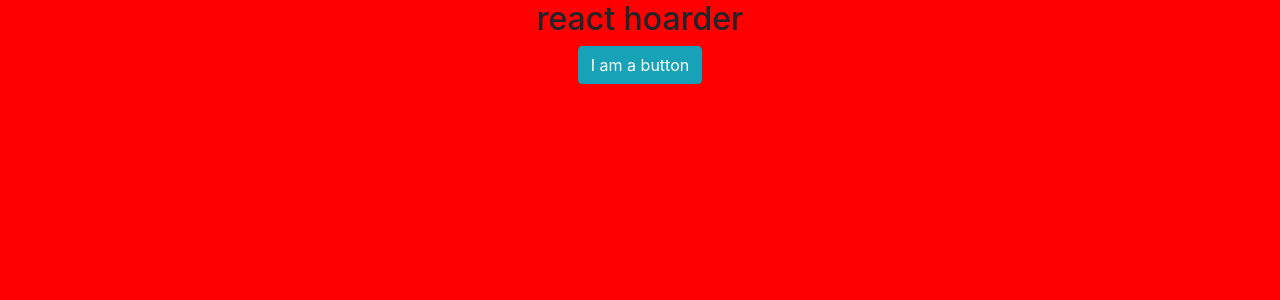
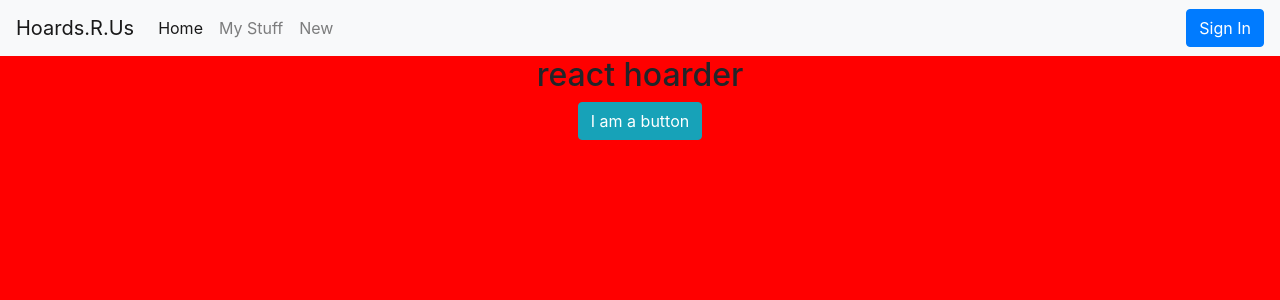
Before and after one commit to medlenmage/react-hoarder, a React (Create React App) app: page / in a window 1280 px wide. Shown: the top 300 px of the page. Built offline with nearby package versions, Linux system fonts and the light colour scheme; no server answers.

Commit message:
finished navbar and auth

```diff
--- a/package.json
+++ b/package.json
@@ -13,7 +13,7 @@
     "prop-types": "^15.7.2",
     "react": "^16.13.1",
     "react-dom": "^16.13.1",
-    "react-scripts": "3.4.1"
+    "react-scripts": "^3.4.3"
   },
   "scripts": {
     "start": "react-scripts start",
@@ -36,6 +36,7 @@
     ]
   },
   "devDependencies": {
-    "eslint-config-airbnb-base": "^14.2.0"
+    "eslint-config-airbnb-base": "^14.2.0",
+    "node-sass": "^4.14.1"
   }
 }
--- a/src/App/App.js
+++ b/src/App/App.js
@@ -1,10 +1,44 @@
 import React from 'react';
+import firebase from 'firebase/app';
+import 'firebase/auth';
+import fbConnection from '../helpers/data/connections';
 import './App.scss';
+import MyNavbar from '../components/MyNavbar/MyNavbar';
+
+fbConnection();
 
 class App extends React.Component {
+  state = {
+    authed: false,
+  }
+
+  componentDidMount() {
+    this.removeListener = firebase.auth().onAuthStateChanged((user) => {
+      if (user) {
+        this.setState({ authed: true });
+      } else {
+        this.setState({ authed: false });
+      }
+    });
+  }
+
+  componentWillUnmount() {
+    this.removeListener();
+  }
+
   render() {
+    const { authed } = this.state;
+
+    // const loadComponent = () => {
+    //   if (authed) {
+
+    //   }
+    //   return '';
+    // };
+
     return (
       <div className="App">
+        <MyNavbar authed={authed}/>
         <h2>react hoarder</h2>
         <button className="btn btn-info">I am a button</button>
       </div>
--- /dev/null
+++ b/src/components/Auth/Auth.js
@@ -0,0 +1,21 @@
+import React from 'react';
+import firebase from 'firebase/app';
+import 'firebase/auth';
+
+class Auth extends React.Component {
+  loginClickEvent = (e) => {
+    e.preventDefault();
+    const googleProvider = new firebase.auth.GoogleAuthProvider();
+    firebase.auth().signInWithPopup(googleProvider);
+  }
+
+  render() {
+    return (
+      <div className="Auth">
+        <button className="btn btn-primary" onClick={this.loginClickEvent}>Sign In</button>
+      </div>
+    );
+  }
+}
+
+export default Auth;
--- /dev/null
+++ b/src/components/MyNavbar/MyNavbar.js
@@ -0,0 +1,50 @@
+import React from 'react';
+import PropTypes from 'prop-types';
+import firebase from 'firebase/app';
+import 'firebase/auth';
+import Auth from '../Auth/Auth';
+
+class MyNavbar extends React.Component {
+  static propTypes = {
+    authed: PropTypes.bool.isRequired,
+  }
+
+  logoutClickEvent = (e) => {
+    e.preventDefault();
+    firebase.auth().signOut();
+  }
+
+  render() {
+    const { authed } = this.props;
+    return (
+      <nav class="navbar navbar-expand-lg navbar-light bg-light">
+        <a class="navbar-brand" href="h">Hoards.R.Us</a>
+        <button class="navbar-toggler" type="button" data-toggle="collapse" data-target="#navbarNav" aria-controls="navbarNav" aria-expanded="false" aria-label="Toggle navigation">
+          <span class="navbar-toggler-icon"></span>
+        </button>
+        <div class="collapse navbar-collapse" id="navbarNav">
+          <ul class="navbar-nav">
+            <li class="nav-item active">
+              <a class="nav-link" href="h">Home <span class="sr-only">(current)</span></a>
+            </li>
+            <li class="nav-item">
+              <a class="nav-link" href="h">My Stuff</a>
+            </li>
+            <li class="nav-item">
+              <a class="nav-link" href="h">New</a>
+            </li>
+          </ul>
+          <div className="ml-auto">
+            {
+              authed
+                ? <button className="nav-link btn btn-danger text-dark logout-button" onClick={this.logoutClickEvent}>Signout</button>
+                : <Auth />
+            }
+          </div>
+        </div>
+      </nav>
+    );
+  }
+}
+
+export default MyNavbar;
--- /dev/null
+++ b/src/helpers/data/authData.js
@@ -0,0 +1,6 @@
+import firebase from 'firebase/app';
+import 'firebase/auth';
+
+const getUid = () => firebase.auth().currentUser.uid;
+
+export default { getUid };
--- /dev/null
+++ b/src/helpers/data/connections.js
@@ -0,0 +1,10 @@
+import firebase from 'firebase/app';
+import apiKeys from '../apiKeys.json';
+
+const firebaseApp = () => {
+  if (!firebase.apps.length) {
+    firebase.initializeApp(apiKeys.firebaseConfig);
+  }
+};
+
+export default firebaseApp;
```
Also changed, not shown: src/helpers/apiKeys.example.json (added, +12 -0 lines), 2 other files (tests, documents, lock files or other folders).
